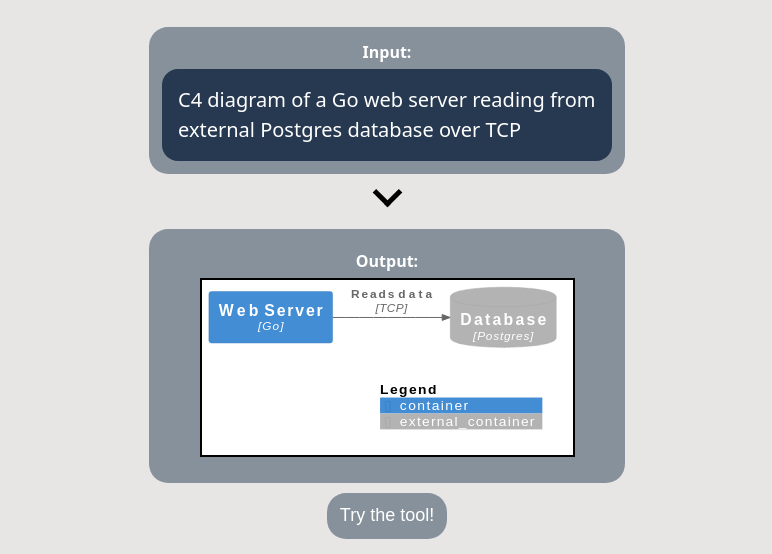
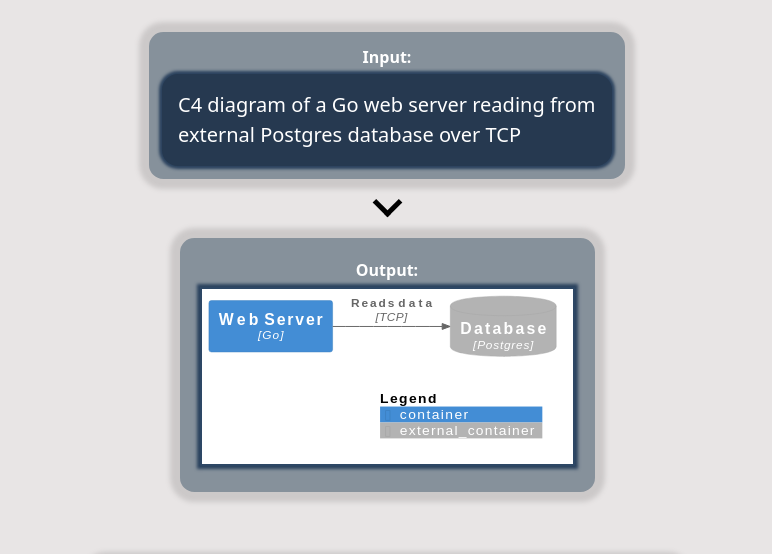
Before and after one commit to kislerdm/diagramastext, a plain HTML site: page public/index.html in a window 1280 px wide. Shown: the part 205-759 px from the top of the page, without its empty margins (253-1025 px from the left). Drawn offline with Linux system fonts and the light colour scheme.

Commit message:
chore(lp): add shadows.
Signed-off-by: Dmitry Kisler <admin@dkisler.com>

```diff
--- a/public/index.html
+++ b/public/index.html
@@ -70,21 +70,6 @@
             color: #363434;
         }
 
-        .box {
-            border-radius: 1.2rem;
-            padding: 0.8rem;
-            background: #86919b;
-        }
-
-        .box-text {
-            text-align: center;
-            padding: 0;
-            margin: 0;
-            font-weight: bold;
-            color: white;
-            margin-bottom: 5px;
-        }
-
         .arrow {
             border: solid black;
             border-width: 0 5px 5px 0;
@@ -101,16 +86,18 @@
             text-align: left;
             border-radius: 1rem;
             background: #263950;
+            box-shadow: 0 0 3px 3px #2b425e;
             padding: 1rem;
             width: 450px;
         }
 
-        #demo {
-            margin-top: 20px;
+        #input
+        {margin-top: 20px;
         }
 
         #output {
             margin-top: 20px;
+            margin-bottom: 30px;
             padding: 20px;
         }
 
@@ -121,7 +108,6 @@
         }
 
         .bubble {
-            background: #7a818c;
             padding: 1rem;
             border-radius: 2rem;
             color: white;
@@ -144,11 +130,42 @@
             }
         }
 
-        #btn-try {
+        button {
+            margin-top: 15px;
+            border-radius: 1.8rem;
+            background: #919ea8;
+            border: #ccc9c9 solid 1px;
+            font-size: 20px;
             color: white;
-            font-size: large;
-            margin-top: 10px;
-            margin-bottom: 30px;
+            box-shadow: 0 0 3px 3px #ccc9c9;
+        }
+        button:hover { box-shadow: 0 0 10px 10px #ccc9c9; }
+        button:active {
+            box-shadow: none;
+            background: #ccc9c9;
+        }
+
+        .box {
+            border-radius: 1.2rem;
+            padding: 0.8rem;
+            background: #86919b;
+            border: #ccc9c9 solid 5px;
+            box-shadow: 0 0 5px 5px #ccc9c9;
+        }
+
+        .box-text {
+            text-align: center;
+            padding: 0;
+            margin: 0;
+            font-weight: bold;
+            color: white;
+            margin-bottom: 5px;
+        }
+
+        #diagram {
+            border: solid #2d4765 2px;
+            background: white;
+            box-shadow: 0 0 3px 3px #2b425e;
         }
 
     </style>
@@ -167,17 +184,21 @@
     using <span style="font-style: italic; font-weight: bold;">plain English</span> in no time!
 </div>
 
-<div id="demo">
-    <div class="box">
+<div id="input">
+    <div class="box shadow-black">
         <p class="box-text">Input:</p>
         <div class="textarea">C4 diagram of a Go web server reading from external Postgres database over TCP</div>
+<!--        <button>Generate Diagram</button>-->
     </div>
+</div>
+
 <i class="arrow"></i>
+
 <div id="output" class="box">
     <p class="box-text">Output:</p>
-        <svg xmlns="http://www.w3.org/2000/svg" contentStyleType="text/css" height="179px"
+    <svg id="diagram" xmlns="http://www.w3.org/2000/svg" contentStyleType="text/css" height="179px"
          preserveAspectRatio="none"
-             style="border: solid black 2px; background:#FFFFFF;" version="1.1" viewBox="0 0 375 179"
+         version="1.1" viewBox="0 0 375 179"
          width="375px"
          zoomAndPan="magnify">
         <defs/>
@@ -274,11 +295,8 @@
         </g>
     </svg>
 </div>
-</div>
 
-<button class="box" id="btn-try" onclick=tryLogic()>Try the tool!</button>
-
-<div class="bubble">
+<div class="box bubble">
     <p>"A picture is worth a thousand words": diagram is a powerful conventional instrument to explain the
         meaning of complex systems, or processes. Unfortunately, substantial effort is required to develop and maintain
         a diagram. It impacts effectiveness of knowledge sharing, especially in software development. Luckily, <a
@@ -289,7 +307,7 @@
 
 <i class="arrow"></i>
 
-<div class="bubble" style="margin-bottom: 50px;">
+<div class="box bubble" style="margin-bottom: 50px;">
     <p>The tool is under development. Please get in touch for details and collaboration. Thanks!</p>
     <a href="mailto:hi@diagramastext.dev">
         <svg xmlns="http://www.w3.org/2000/svg" version="1.1"
@@ -341,11 +359,5 @@
     diagramastext.dev &copy; 2023
 </footer>
 
-<script>
-    function tryLogic() {
-
-    }
-</script>
-
 </body>
 </html>
```
Lines whose indentation alone changed are shown as unchanged.
